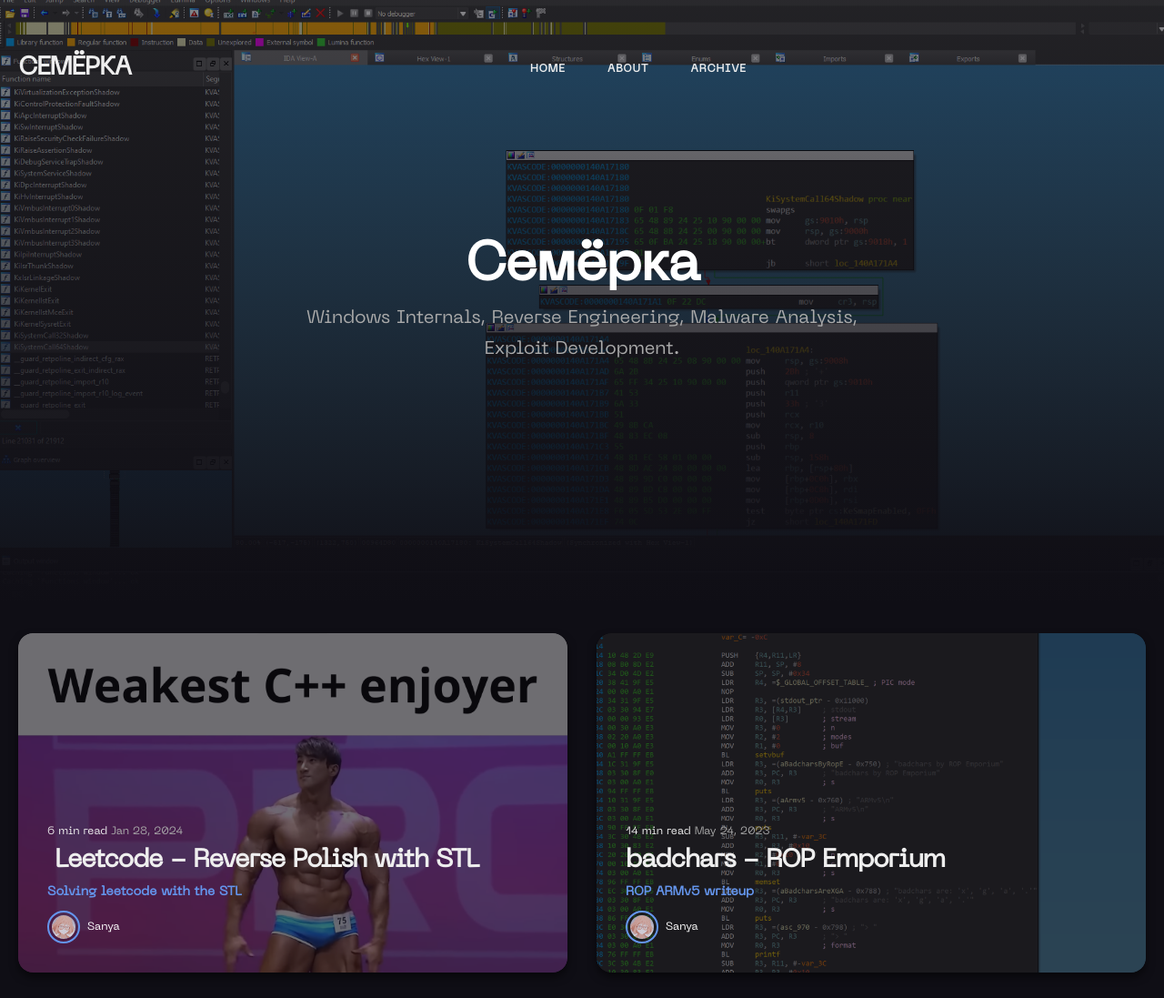
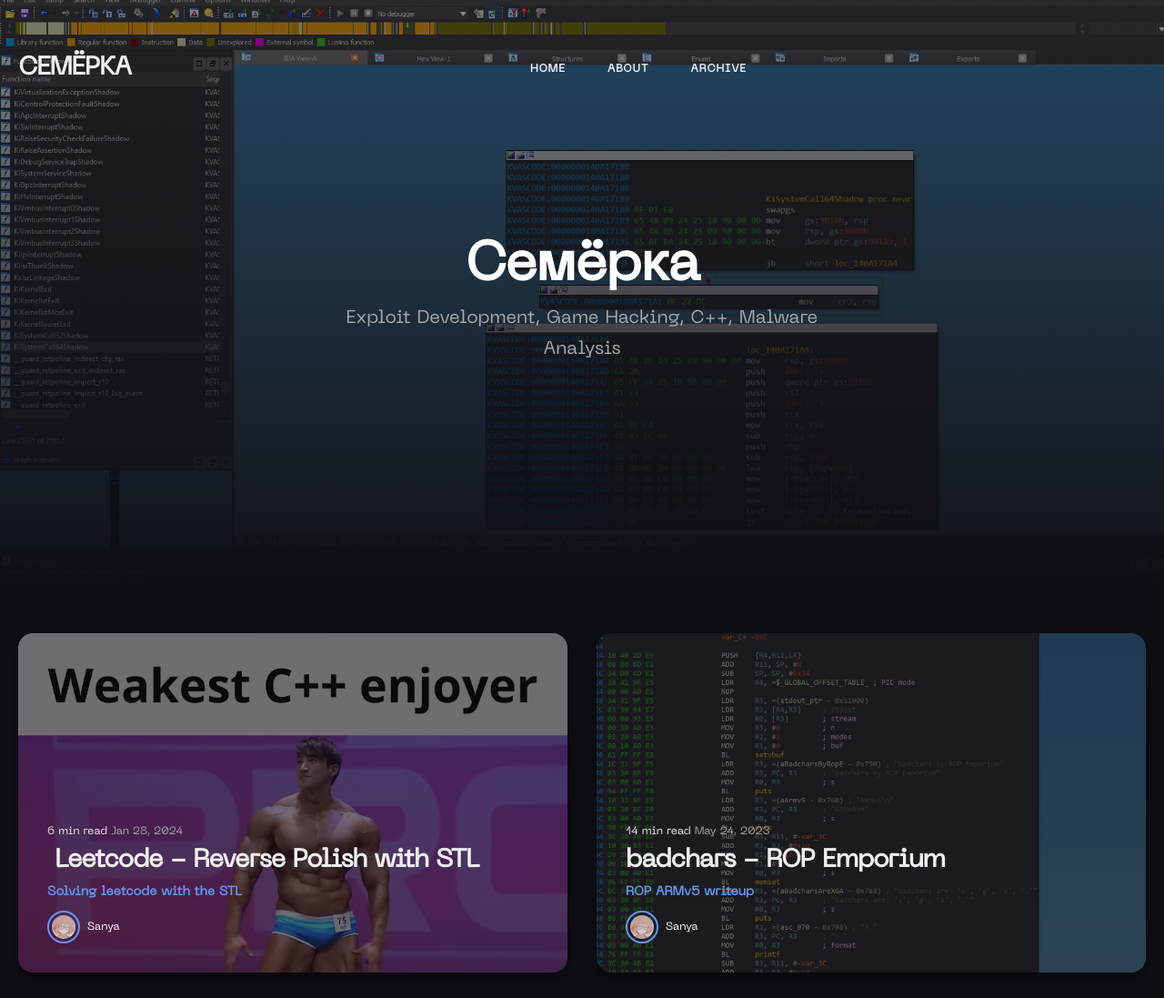
Before and after one commit to NtSanya/ntsanya.github.io, a Jekyll site: the page built from index.html, in a window 1280 px wide, cut to the strip 0-1097 px from the top of the page. Shown: the whole strip at 91% size. Built offline with Jekyll 4.4.1, drawn with Linux system fonts in a browser that asks for light colours; nearby versions of some CDN libraries; the list of posts is cut into pages by our own code.

Commit message:
description update

```diff
--- a/_config.yml
+++ b/_config.yml
@@ -22,7 +22,7 @@ author:
 # Hero Settings
 hero:
   title: Семёрка
-  description: Windows Internals, Reverse Engineering, Malware Analysis, Exploit Development.
+  description: Exploit Development, Game Hacking, C++, Malware Analysis
   image: '/images/ida.png'
 
 
```
Also changed, not shown: 18 other files.
